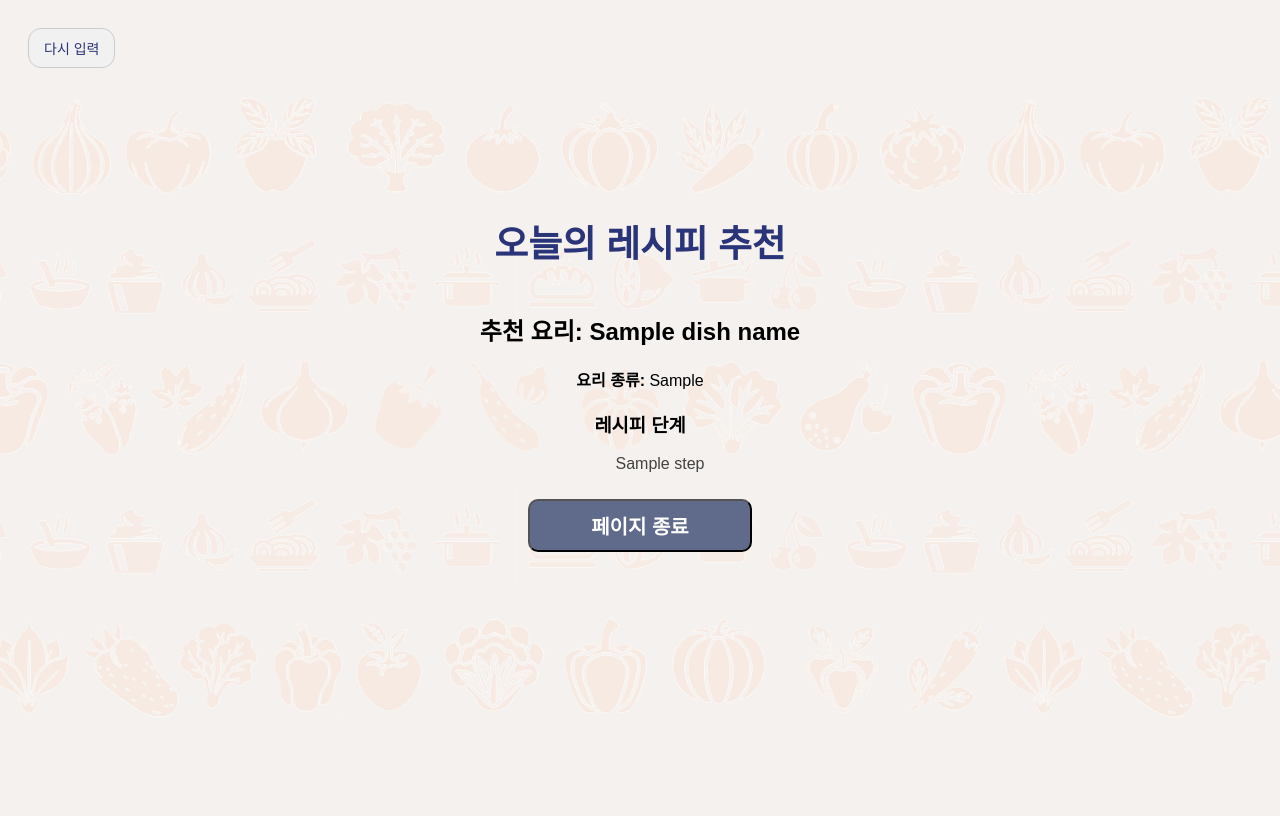
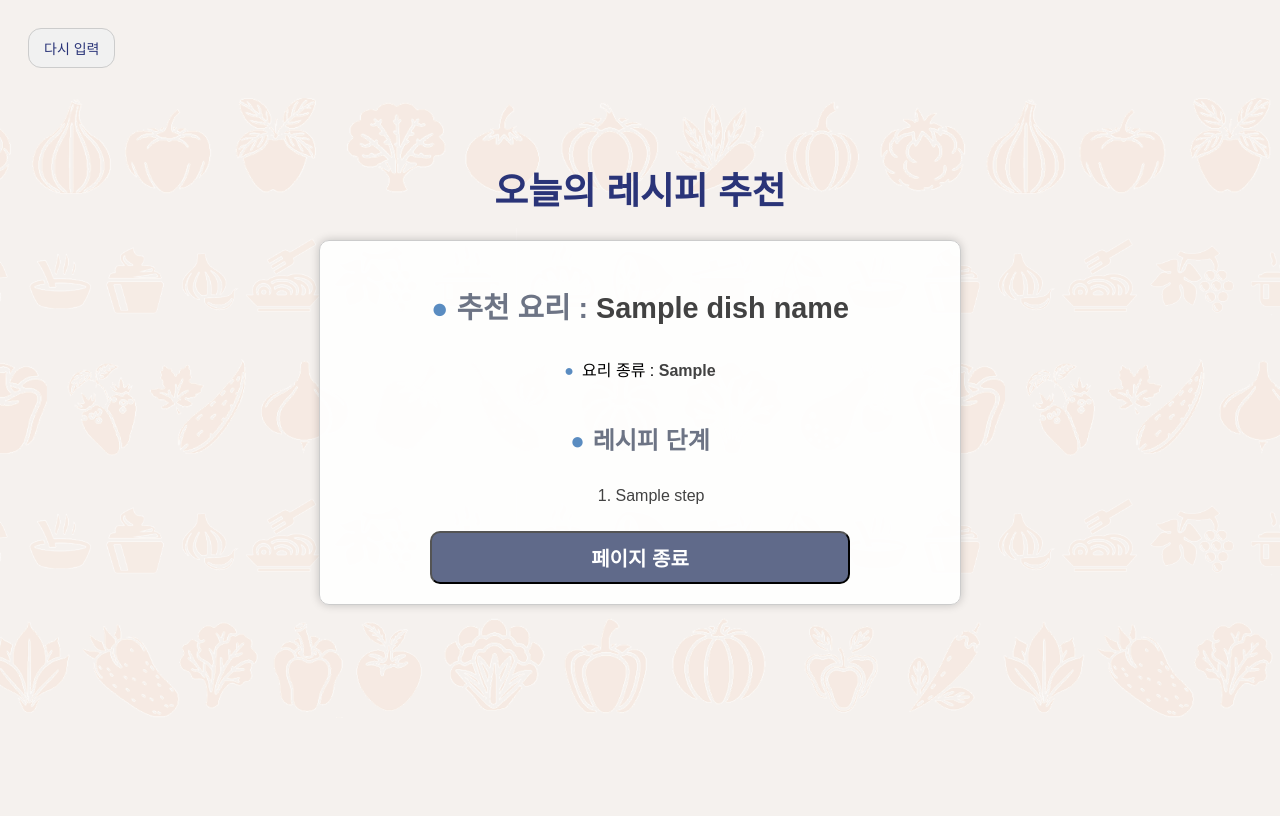
Before and after one commit to Nicholas-Olsen/Todays-Best-Recipe, a Django app: template mysite/blog/templates/blog/result.html in a window 1280 px wide. Run offline with Django 5.2, Linux system fonts and the light colour scheme; the template is opened without the code that fills it: most values are stand-ins (such as "Sample title", 1, 10 or a date in 2020).

Commit message:
Update result.html

```diff
--- a/mysite/blog/templates/blog/result.html
+++ b/mysite/blog/templates/blog/result.html
@@ -13,32 +13,29 @@
     <h1>오늘의 레시피 추천</h1>
     <form action="{% url 'home' %}" method="POST">
         {% csrf_token %}
-        <div class="recom-box">
+        <div class="result-box">
             {% if dish_name %}
-                <h2>추천 요리: {{ dish_name }}</h2>
-                <p><strong>요리 종류:</strong> {{ dish_type }}</p>
-                <h3>레시피 단계</h3>
+                <h2><span class="bullet">●</span>추천 요리 : <span class="response-text">{{ dish_name }}</span></h2>
+                <p><span class="bullet">●</span>요리 종류 : <span class="response-text">{{ dish_type }}</span></p>
+                <h3><span class="bullet">●</span>레시피 단계</h3>
                 <ol>
                     {% for step in recipe_steps %}
-                        <li style="list-style:none;">{{ step }}</li>
+                        <li>{{ step }}</li>
                     {% endfor %}
                 </ol>
             {% else %}
                 <p class="error-message">추천 결과를 가져오는 데 실패했습니다.</p>
             {% endif %}
-
             <button type="submit" class="finish-btn">페이지 종료</button>
         </div>
     </form>
+
     <div class="container">
         <div class="belt belt1"></div>
         <div class="belt belt2 reverse"></div>
         <div class="belt belt3"></div>
         <div class="belt belt4 reverse"></div>
         <div class="belt belt5"></div>
-
     </div>
 </body>
-
-
 </html>
```
Lines whose indentation alone changed are shown as unchanged.
